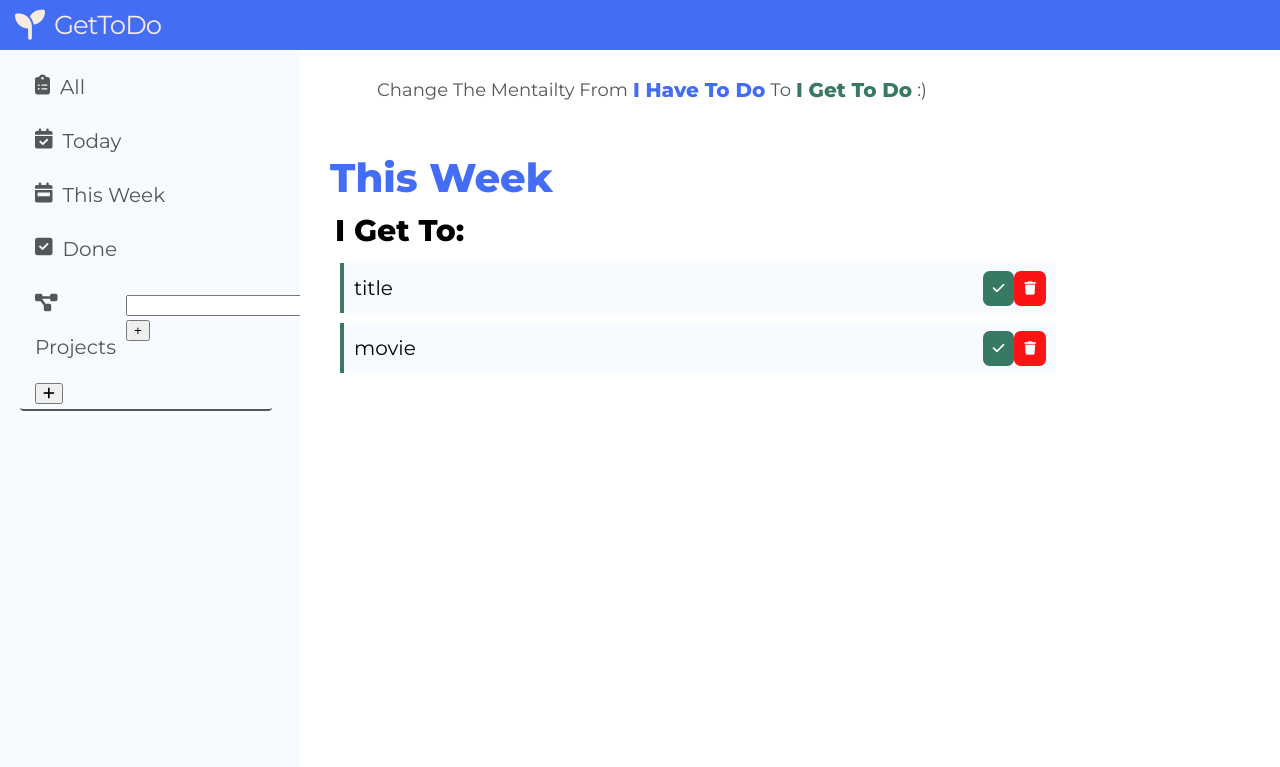
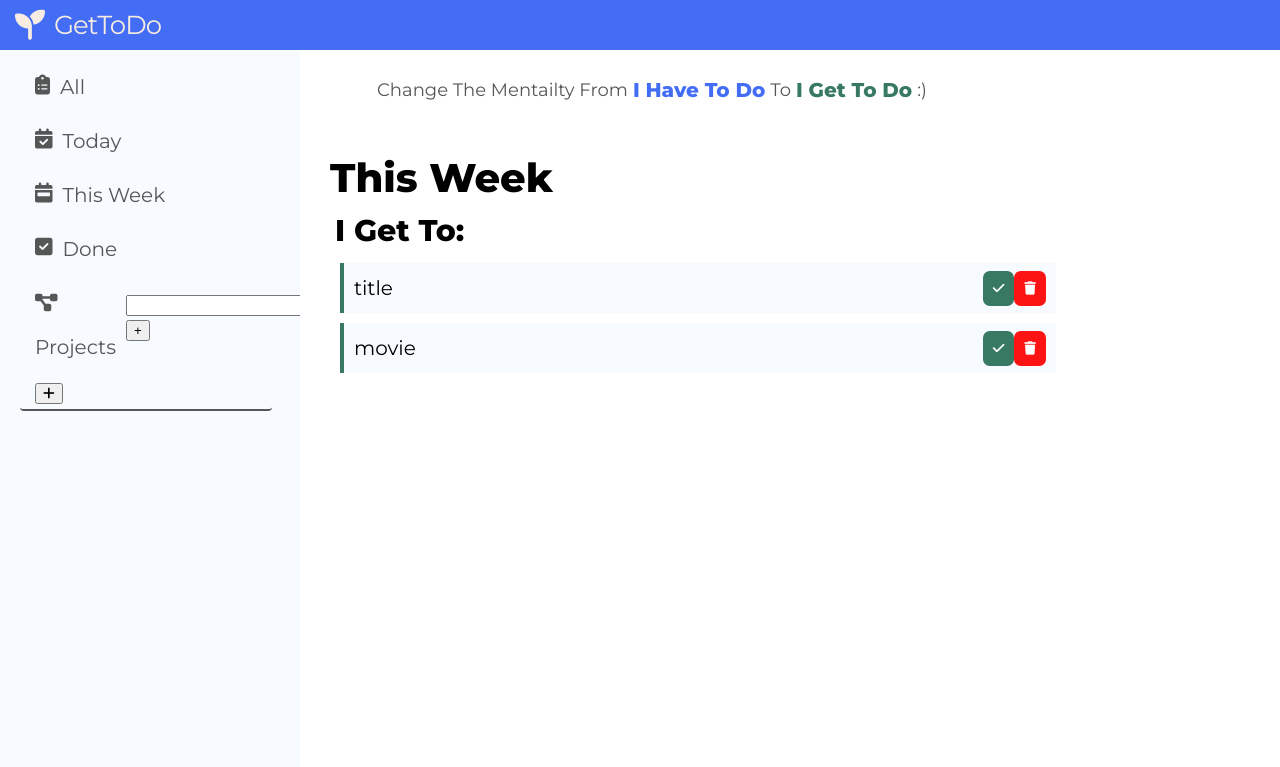
Before and after one commit to Matanbitton/To-Do-List-App, a plain HTML site: page index.html in a window 1280 px wide. Shown: the top 767 px of the page. Drawn offline with Linux system fonts and the light colour scheme.

Commit message:
make todo list title change based on project shown

```diff
--- a/index.html
+++ b/index.html
@@ -78,7 +78,7 @@
           :)
         </div>
         <h4 class="catagory-title">
-          <span class="project">This Week</span>
+          <span class="list-catagory-shown">This Week</span>
           <br />
           <span class="get-to-do"> I Get To:</span>
         </h4>
```
